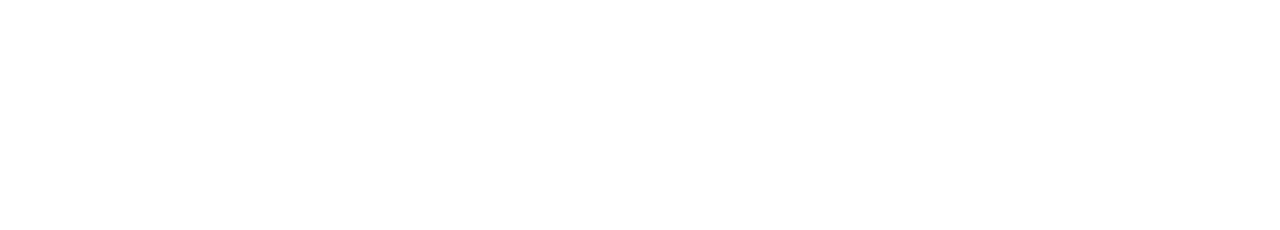
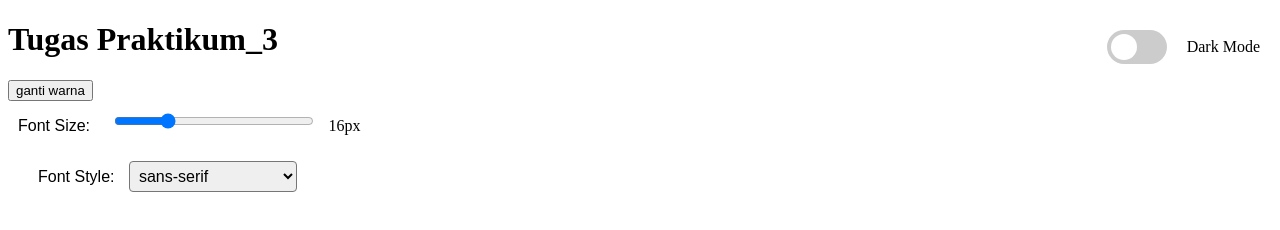
Before and after one commit to yudha556/Tekweb_2024_2300016050, a plain HTML site: page Praktikum_3/index.html in a window 1280 px wide. Drawn offline with Linux system fonts and the light colour scheme.

Commit message:
Tugas Praktikum 3 task 1

```diff
--- a/Praktikum_3/index.html
+++ b/Praktikum_3/index.html
@@ -4,8 +4,32 @@
     <meta charset="UTF-8">
     <meta name="viewport" content="width=device-width, initial-scale=1.0">
     <title>Praktikum 3 </title>
+    <link rel="stylesheet" href="style.css">
 </head>
 <body>
-
+    <div class="container">
+        <h1 id="judul">Tugas Praktikum_3</h1>
+        <button id="tombol">ganti warna</button>
+    </div>
+    <div class="controls">
+        <label for="fontSizeSlider">Font Size: </label>
+        <input type="range" id="fontSizeSlider" min="8" max="40" value="16">
+        <span id="sizeValue">16px</span>
+    </div>
+    <div class="theme-switch">
+        <label class="switch">
+            <input type="checkbox" id="darkModeToggle">
+            <span class="slider round"></span>
+        </label>
+        <span>Dark Mode</span>
+    </div>
+    <div class="font-control">
+        <label for="fontStyleSelect">Font Style: </label>
+        <select id="fontStyleSelect">
+            <option value="sans-serif">sans-serif</option>
+            <option value="Times New Roman">Times New Roman</option>
+            <option value="Helvetica">Helvetica</option>
+    </div>
+    <script src="script.js"></script>
 </body>
 </html>
--- /dev/null
+++ b/Praktikum_3/script.js
@@ -0,0 +1,33 @@
+
+let color = ['aqua', 'black', 'blue', 'fuchsia', 'gray', 'green', 'lime', 'maroon', 'navy', 'olive', 'purple', 'red', 'silver', 'teal', 'yellow'];
+let currentIndex = 0;
+
+document.getElementById('tombol').addEventListener('click', function changeBackground() {
+    document.body.style.backgroundColor = color[currentIndex];
+    currentIndex = (currentIndex + 1) % color.length;
+});
+
+const fontSizeSlider = document.getElementById('fontSizeSlider');
+const sizeValue = document.getElementById('sizeValue');
+
+fontSizeSlider.addEventListener('input', function() {
+    const size = this.value;
+    document.body.style.fontSize = size + 'px';
+    sizeValue.textContent = size + 'px';
+});
+
+const toggleSwitch = document.getElementById('darkModeToggle');
+
+toggleSwitch.addEventListener('change', function() {
+    if (this.checked) {
+        document.body.classList.add('dark-mode');
+    } else {
+        document.body.classList.remove('dark-mode');
+    }
+});
+
+const fontSelect = document.getElementById('fontStyleSelect');
+
+fontSelect.addEventListener('change', function() {
+    document.body.style.fontFamily = this.value;
+});
--- /dev/null
+++ b/Praktikum_3/style.css
@@ -0,0 +1,95 @@
+.container {
+    height: 100%;
+}
+
+#fontSizeSlider {
+    margin: 10px;
+    width: 200px;
+    height: 20px;
+}
+
+label {
+    font-family: Arial, sans-serif;
+    margin: 10px;
+}
+
+.dark-mode {
+    background-color: #333;
+    color: #fff;
+}
+
+.switch {
+    position: relative;
+    display: inline-block;
+    width: 60px;
+    height: 34px;
+}
+
+.switch input {
+    opacity: 0;
+    width: 0;
+    height: 0;
+}
+
+.slider {
+    position: absolute;
+    cursor: pointer;
+    top: 0;
+    left: 0;
+    right: 0;
+    bottom: 0;
+    background-color: #ccc;
+    transition: .4s;
+}
+
+.slider:before {
+    position: absolute;
+    content: "";
+    height: 26px;
+    width: 26px;
+    left: 4px;
+    bottom: 4px;
+    background-color: white;
+    transition: .4s;
+}
+
+input:checked + .slider {
+    background-color: #2196F3;
+}
+
+input:checked + .slider:before {
+    transform: translateX(26px);
+}
+
+.slider.round {
+    border-radius: 34px;
+}
+
+.slider.round:before {
+    border-radius: 50%;
+}
+
+.theme-switch {
+    position: fixed;
+    top: 20px;
+    right: 20px;
+    display: flex;
+    align-items: center;
+    gap: 10px;
+}
+
+.font-control {
+    margin: 10px;
+    padding: 10px;
+}
+
+#fontStyleSelect {
+    padding: 5px;
+    border-radius: 4px;
+    font-size: 16px;
+    cursor: pointer;
+}
+
+#fontStyleSelect:hover {
+    background-color: #f0f0f0;
+}
```
